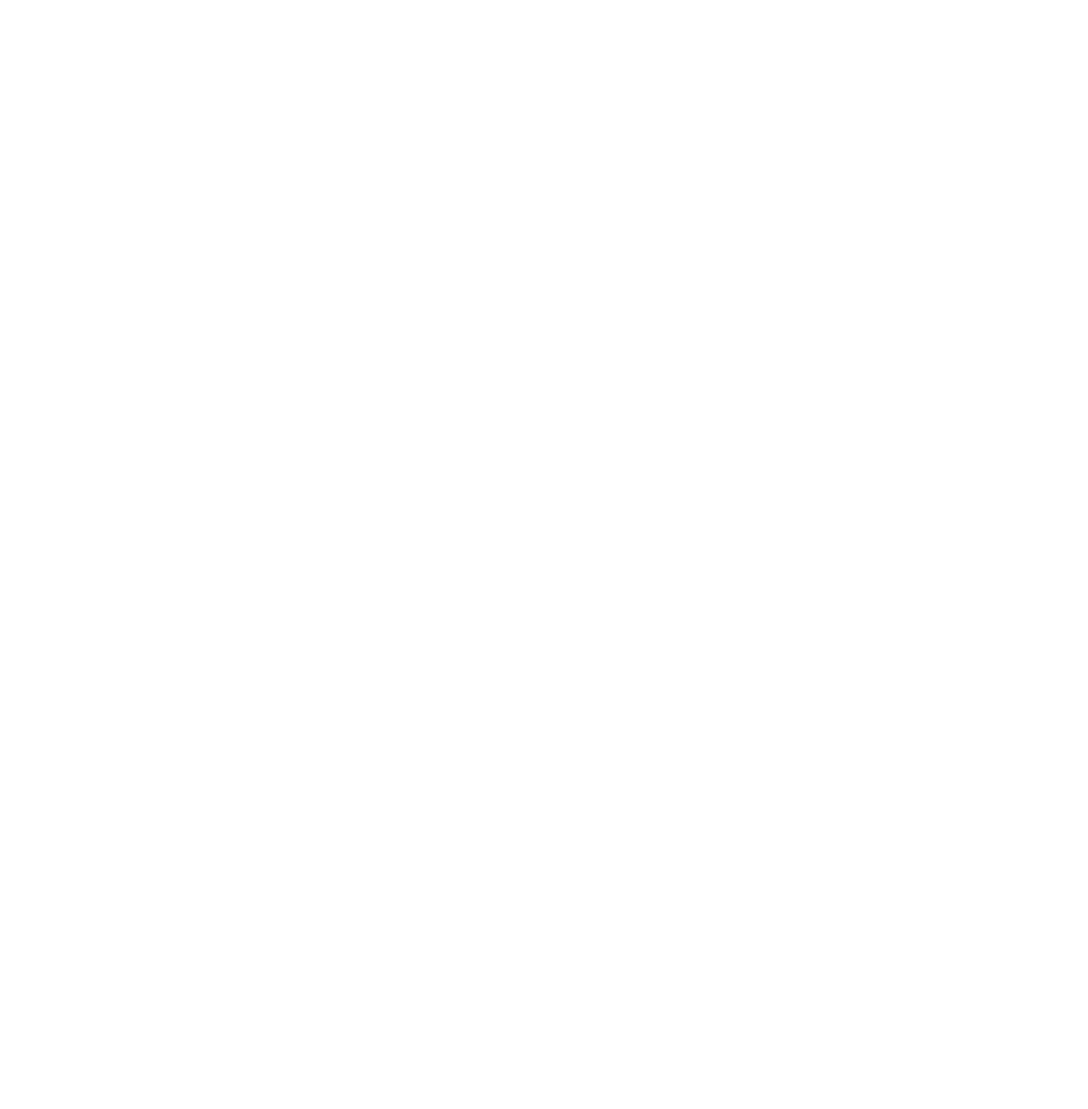
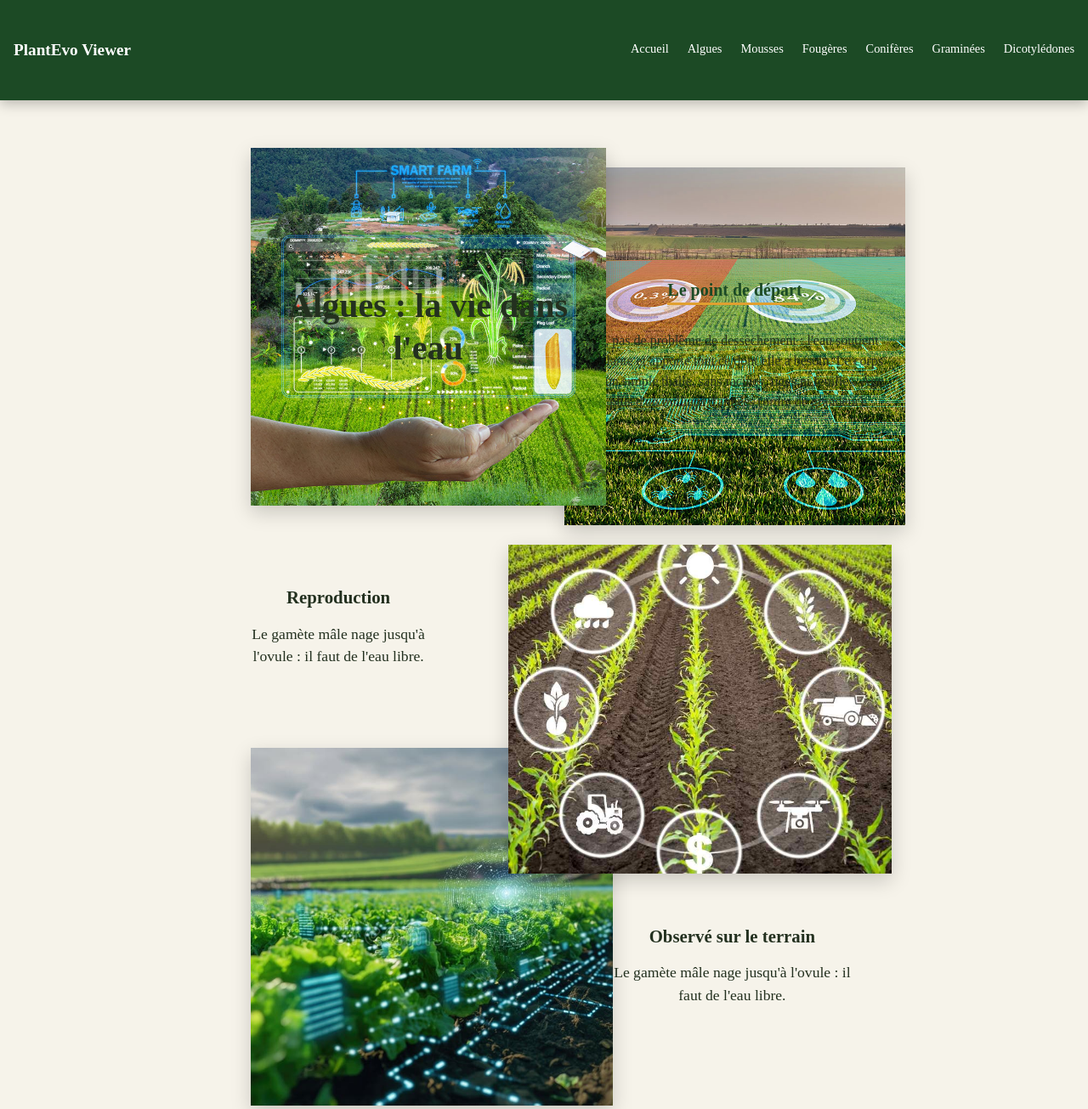
Before and after one commit to Anglovia/PlantEvo-Viewer, a plain HTML site: page mousses.html in a window 1280 px wide. Shown: the top 1305 px of the page at 85% size. Before the commit the page ends 800 px from the top, so only its background shows below. Drawn offline with Linux system fonts and the light colour scheme.

Commit message:
redaction du HTML des page coniferes dicotyledones fourgeres graminees mousses

```diff
--- a/coniferes.html
+++ b/coniferes.html
@@ -0,0 +1,68 @@
+<!DOCTYPE html>
+<html>
+<head>
+	<meta charset="utf-8">
+	<meta name="viewport" content="width=device-width, initial-scale=1">
+	<title></title>
+	<link rel="stylesheet" type="text/css" href="./css/style.css">
+	<link rel="stylesheet" type="text/css" href="./css/groupes.css">
+</head>
+<body>
+	<!-- En-tête -->
+  <header class="header">
+    <a href="index.html" class="logo">PlantEvo Viewer</a>
+    <nav class="nav">
+      <a href="index.html">Accueil</a>
+      <a href="algues.html">Algues</a>
+      <a href="mousses.html">Mousses</a>
+      <a href="fourgeres.html">Fougères</a>
+      <a href="coniferes.html">Conifères</a>
+      <a href="graminees.html">Graminées</a>
+      <a href="dicotyledones.html">Dicotylédones</a>
+    </nav>
+  </header>
+  <main class="page">
+  	<div class="scene">
+  		<figure class="cadre cadrealgueparagraphe">
+        <img class="photo"src="./images/img1.jpg"alt="Le point de départ">
+        <div class="bloctexte">
+          <h2 class="soustitre">Le point de départ</h2>
+          <p class="paragraphe">
+            Ici, pas de problème de dessèchement : l'eau soutient la plante et
+            apporte tout ce dont elle a besoin. Le corps est un simple thalle,
+            sans racines, tiges ni feuilles. Âge : plus d'un milliard d'années
+            (ordre de grandeur).
+          </p>
+        </div>
+      </figure>
+
+      <figure class="cadre cadrealgue">
+        <img class="photo"src="images/img2.jpg"alt="Algues : la vie dans l'eau">
+        <div class="bloctexte">
+          <h1 class="titreprincipal">Algues : la vie dans l'eau</h1>
+        </div>
+      </figure>
+
+      <div class="textelibre textereproduction ">
+        <h3 class="titrelibre">Reproduction</h3>
+        <p class="paragraphelibre">Le gamète mâle nage jusqu'à l'ovule : il faut de l'eau libre.</p>
+      </div>
+
+      <figure class="cadre cadrereproduction">
+        <img class="photo"src="images/img4.jpg"alt="Observé sur le terrain">
+      </figure>
+
+      <figure class="cadre cadreobservation">
+        <img class="photo"src="images/img5.jpg"alt="Reproduction des algues">
+      </figure>
+
+      <div class="textelibre texteterrain apparition apparitiondecalee">
+        <h3 class="titrelibre">Observé sur le terrain</h3>
+        <p class="paragraphelibre">Le gamète mâle nage jusqu'à l'ovule : il faut de l'eau libre.</p>
+      </div>
+
+
+  	</div>
+  </main>
+</body>
+</html>
--- a/css/groupes.css
+++ b/css/groupes.css
@@ -1,5 +1,3 @@
-/*mise  en forme des cases la ou les image vont loger*/
-
 .page {
   padding: 2.5rem 1.25rem 5rem;
 }
--- a/mousses.html
+++ b/mousses.html
@@ -0,0 +1,68 @@
+<!DOCTYPE html>
+<html>
+<head>
+	<meta charset="utf-8">
+	<meta name="viewport" content="width=device-width, initial-scale=1">
+	<title></title>
+	<link rel="stylesheet" type="text/css" href="./css/style.css">
+	<link rel="stylesheet" type="text/css" href="./css/groupes.css">
+</head>
+<body>
+	<!-- En-tête -->
+  <header class="header">
+    <a href="index.html" class="logo">PlantEvo Viewer</a>
+    <nav class="nav">
+      <a href="index.html">Accueil</a>
+      <a href="algues.html">Algues</a>
+      <a href="mousses.html">Mousses</a>
+      <a href="fourgeres.html">Fougères</a>
+      <a href="coniferes.html">Conifères</a>
+      <a href="graminees.html">Graminées</a>
+      <a href="dicotyledones.html">Dicotylédones</a>
+    </nav>
+  </header>
+  <main class="page">
+  	<div class="scene">
+  		<figure class="cadre cadrealgueparagraphe">
+        <img class="photo"src="./images/img1.jpg"alt="Le point de départ">
+        <div class="bloctexte">
+          <h2 class="soustitre">Le point de départ</h2>
+          <p class="paragraphe">
+            Ici, pas de problème de dessèchement : l'eau soutient la plante et
+            apporte tout ce dont elle a besoin. Le corps est un simple thalle,
+            sans racines, tiges ni feuilles. Âge : plus d'un milliard d'années
+            (ordre de grandeur).
+          </p>
+        </div>
+      </figure>
+
+      <figure class="cadre cadrealgue">
+        <img class="photo"src="images/img2.jpg"alt="Algues : la vie dans l'eau">
+        <div class="bloctexte">
+          <h1 class="titreprincipal">Algues : la vie dans l'eau</h1>
+        </div>
+      </figure>
+
+      <div class="textelibre textereproduction ">
+        <h3 class="titrelibre">Reproduction</h3>
+        <p class="paragraphelibre">Le gamète mâle nage jusqu'à l'ovule : il faut de l'eau libre.</p>
+      </div>
+
+      <figure class="cadre cadrereproduction">
+        <img class="photo"src="images/img4.jpg"alt="Observé sur le terrain">
+      </figure>
+
+      <figure class="cadre cadreobservation">
+        <img class="photo"src="images/img5.jpg"alt="Reproduction des algues">
+      </figure>
+
+      <div class="textelibre texteterrain apparition apparitiondecalee">
+        <h3 class="titrelibre">Observé sur le terrain</h3>
+        <p class="paragraphelibre">Le gamète mâle nage jusqu'à l'ovule : il faut de l'eau libre.</p>
+      </div>
+
+
+  	</div>
+  </main>
+</body>
+</html>
```
Also changed, not shown: algues.html (+1 -1 lines), dicotyledones.html (+68 -0 lines), fourgeres.html (+68 -0 lines), graminees.html (+68 -0 lines), index.html (+1 -1 lines).
